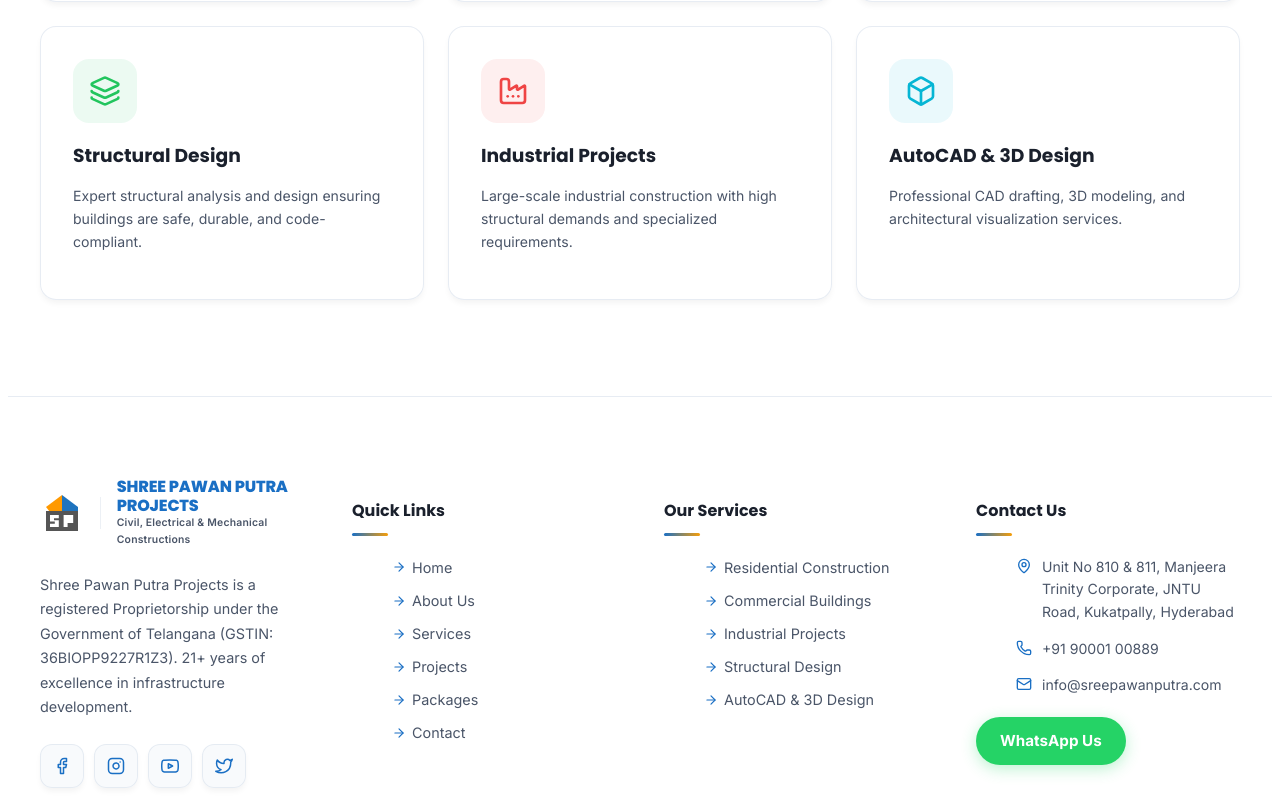
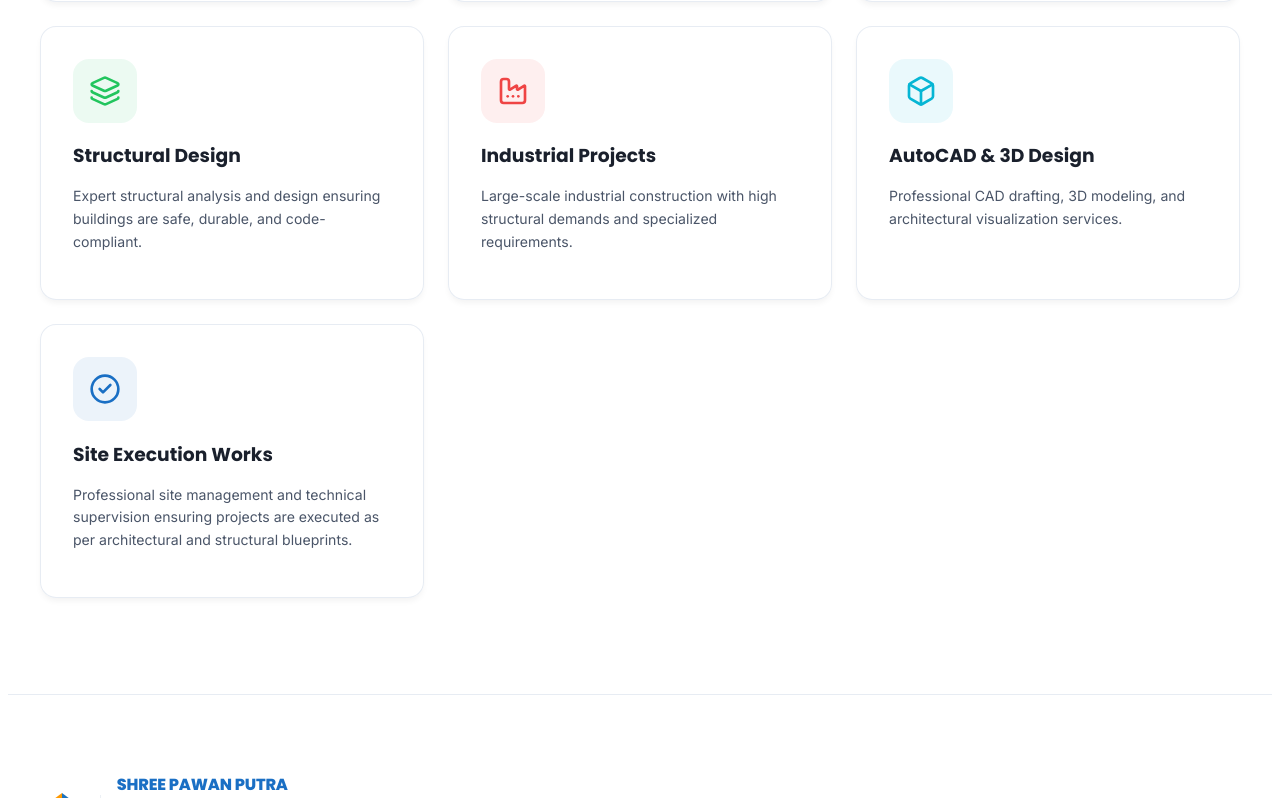
Before and after one commit to BasithRahul/brickBoltSPP, a React (Vite) app in the folder client/: page /services in a window 1280 px wide. Shown: the part 1918-2716 px from the top of the page. Built offline with nearby package versions, Linux system fonts and the light colour scheme.

Commit message:
feat: updated project statuses and added site execution works service

```diff
--- a/client/src/pages/Projects.jsx
+++ b/client/src/pages/Projects.jsx
@@ -37,7 +37,7 @@ const projects = [
     category: "Commercial",
     location: "Mig-140, Nallagandla HUDA layout",
     area: "Site Area: 258 sq.yds.",
-    year: "2023",
+    year: "Completed",
     color: "#8b5cf6",
     images: [
       "/projects/Skanda/img1.jpeg",
@@ -66,7 +66,7 @@ const projects = [
     category: "Guest House",
     location: "Plot no. MIG 532, Nallagandla HUDA layout",
     area: "Total Area: 258 sq.yds.",
-    year: "2023",
+    year: "Ongoing",
     color: "#06b6d4",
     images: [
       "/projects/guest-house/img1.jpeg",
@@ -94,7 +94,7 @@ const projects = [
     category: "Commercial",
     location: "Kollur Commercial building, 1200 sq.yds.",
     area: "Cellar + G + 4 Floors (PT Slab)",
-    year: "Ongoing",
+    year: "Completed",
     color: "#8b5cf6",
     images: [
       "/projects/Address8/img1.jpeg",
--- a/client/src/pages/Services.jsx
+++ b/client/src/pages/Services.jsx
@@ -90,6 +90,20 @@ const categories = [
       "Elevation design",
       "Site layout plans",
       "Approval drawings",
+    ],
+  },
+  {
+    id: "execution",
+    icon: <CheckCircle2 size={32} />,
+    title: "Site Execution Works",
+    color: "#1a6fc4",
+    desc: "Professional site management and technical supervision ensuring projects are executed as per architectural and structural blueprints.",
+    points: [
+      "Providing of Engineers and Supervisors as per Drawings and Site Implementation",
+      "Daily site progress monitoring",
+      "Quality control & material verification",
+      "Safety protocol enforcement",
+      "Vendor coordination & management",
     ],
   },
 ];
```
